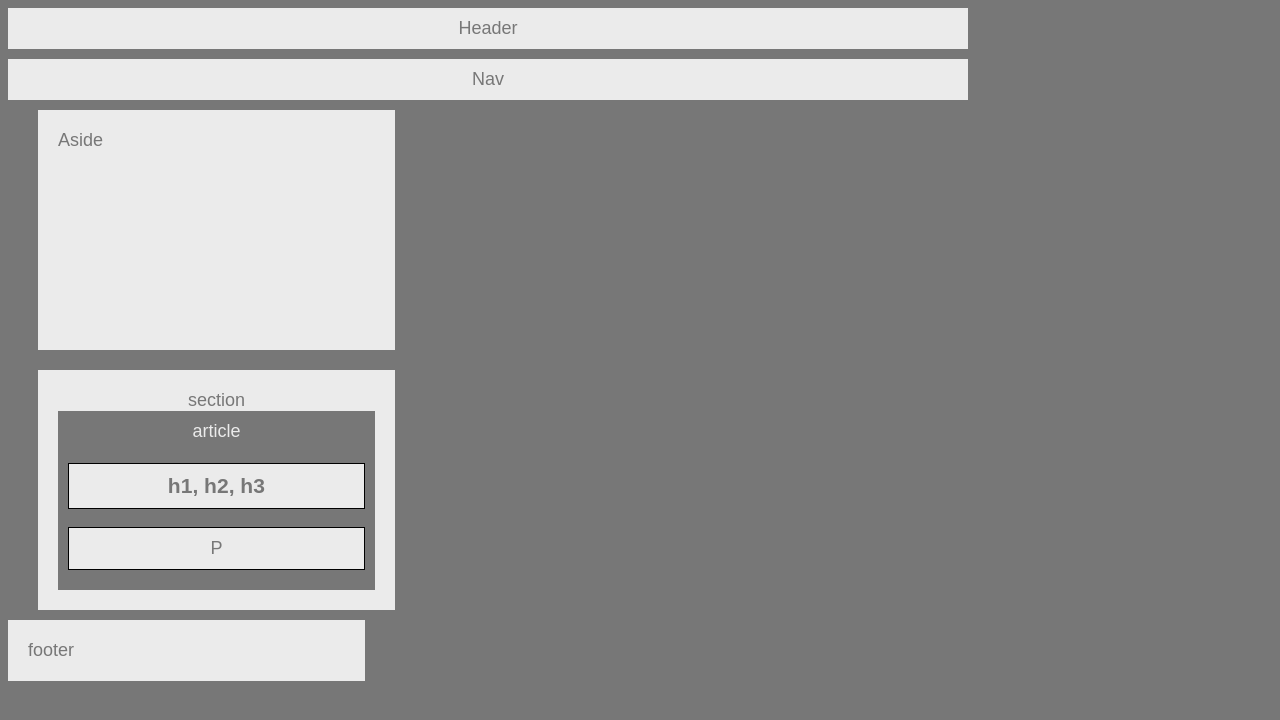
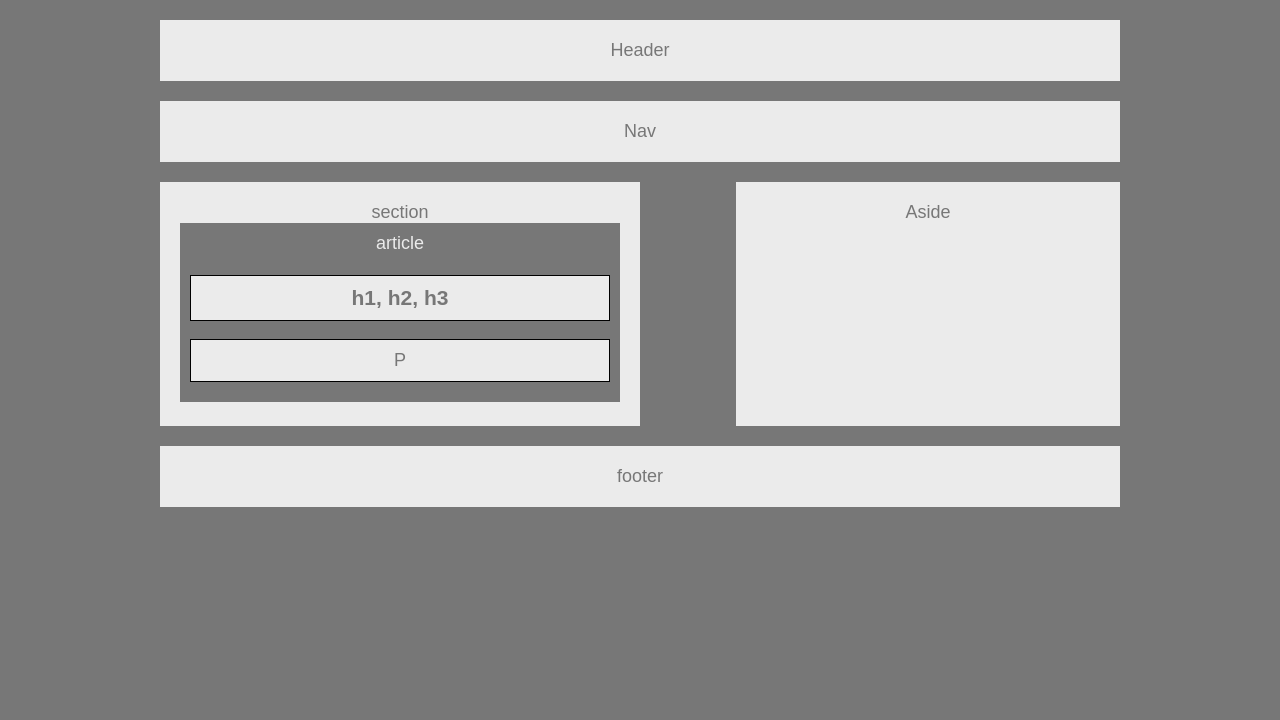
Before and after one commit to SOTEC1/hw-wireframe, a plain HTML site: page index.html in a window 1280 px wide. Drawn offline with Linux system fonts and the light colour scheme; files that its build step writes are made by us from their sources.

Commit message:
finished

```diff
--- a/assets/style.css
+++ b/assets/style.css
@@ -1,22 +1,20 @@
+* {
+  box-sizing: border-box;
+}
 body {
   font-family: 'Arial', 'Helvetica Neue', Helvetica, sans-serif;
   color: #777;
   background: #777;
-  width: 960px;
   font-size: 18px;
 }
-header, nav {
-  padding: 10px;
-  margin-bottom: 10px;
+header, nav, section, aside {
+  padding: 20px;
+  margin-bottom: 20px;
   text-align: center;
+  background: #ebebeb;
 }
 
-header, nav, section, aside, footer{
-  background: #ebebeb
-}
 section, article {
-clear: both;
-overflow: auto;
 text-align: center;
 padding: 10px;
 margin-bottom: 10px;
@@ -34,23 +32,38 @@ h3, p {
   margin-bottom: 10px;
   border: 1px solid black;
 }
+
+#div {
+  display: block;
+}
+
+.wrapper{
+  width: 960px;
+  margin: 20px auto;
+}
+
 section{
   float: left;
-  width: 33%;
-  height: 200px;
+  width: 50%;
+  height: 244px;
   padding: 20px;
-  margin-left: 30px;
-}
-
-aside, footer {
-  float: left;
-  margin-bottom: 20px;
-  padding: 20px;
-  clear: both;
-  width: 33%;
 }
 
 aside{
-  height: 200px;
+  float: right;
+  width: 40%;
+  height: 244px;
   margin-left: 30px;
+  clear: both;
 }
+
+footer {
+   float: left;
+    margin-bottom: 20px;
+    padding: 20px;
+    clear: both;
+    background: #ebebeb;
+    width: 100%;
+    text-align: center;
+
+}
--- a/index.html
+++ b/index.html
@@ -7,17 +7,19 @@
   <meta http-equiv="X-UA-Compatible" content="ie=edge">
   <title>Document</title>
   <!-- linking stylesheet -->
-  <link rel="stylesheet" type="text/css" href="style.css">
+  <link rel="stylesheet" type="text/css" href="assets/style.css">
 </head>
 
 
 <body>
+
+  <div class ="wrapper">
   <header> Header </header>
   <nav> Nav </nav>
   <aside>
     Aside
   </aside>
-
+  <div id="div">
   <section>
     section
 
@@ -27,10 +29,11 @@
       <p>P </p>
     </article>
   </section>
+  </div>
 
   <footer> footer </footer>
 
-
+</div>
 </body>
 
 </html>
```
